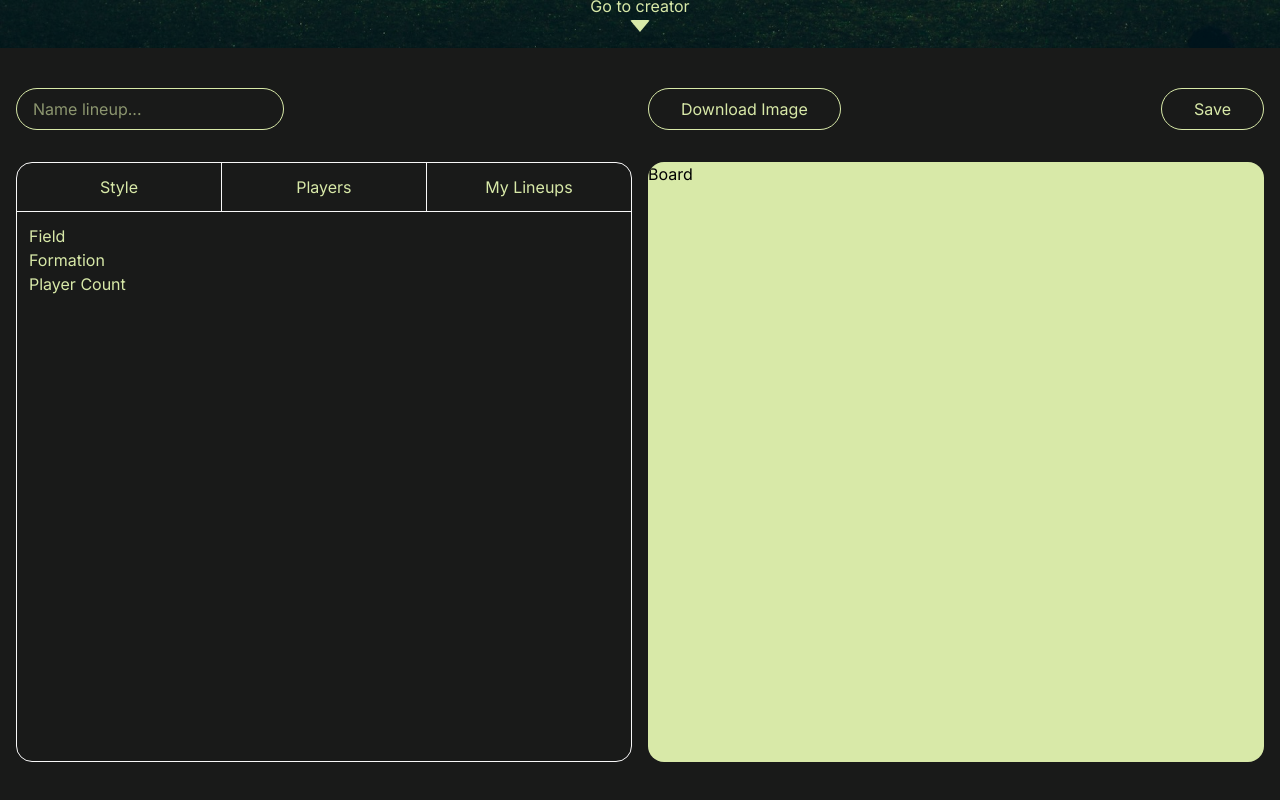
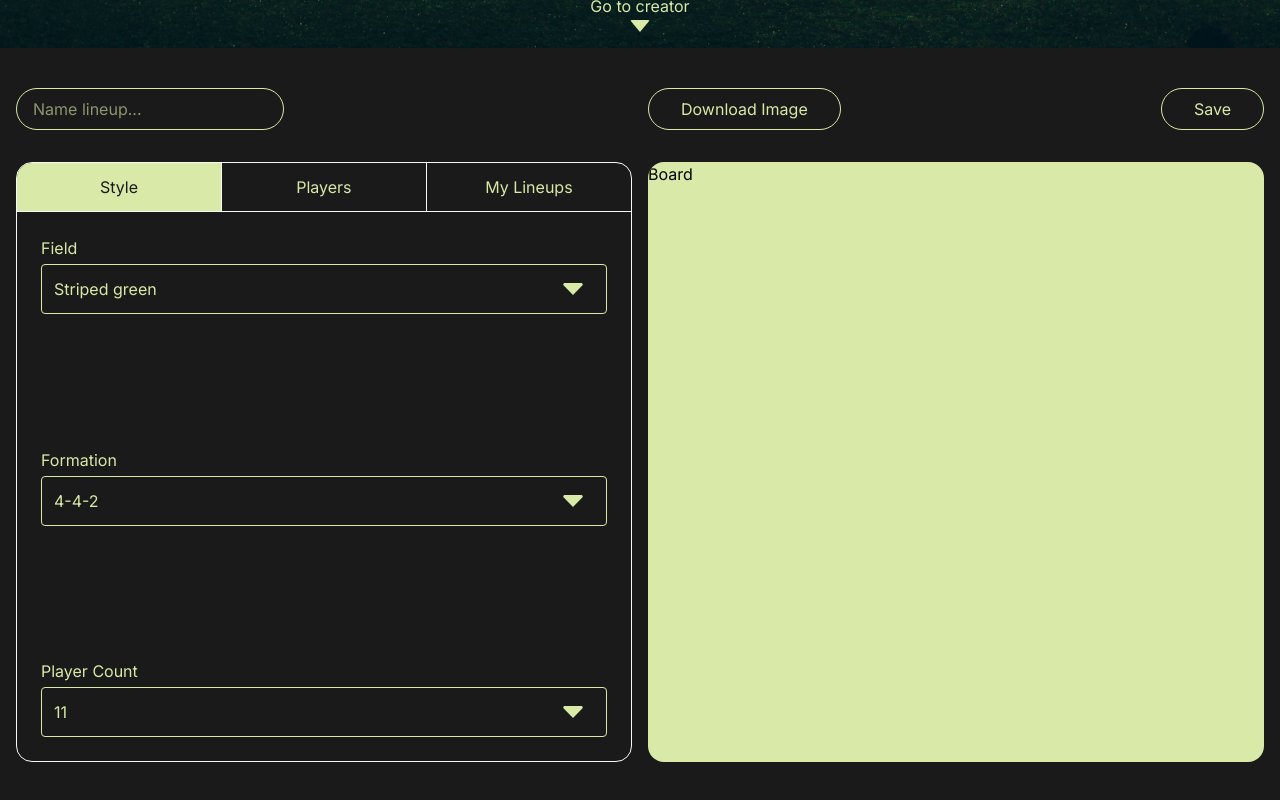
Before and after one commit to JakubMotyl/tactic-board, a Next.js app: page / in a window 1280 px wide. Shown: the part 752-1552 px from the top of the page. Built offline with nearby package versions, Linux system fonts and the light colour scheme.

Commit message:
create state management

```diff
--- a/components/sections/Creator/Board/Board.tsx
+++ b/components/sections/Creator/Board/Board.tsx
@@ -1,6 +1,6 @@
 export default function Board() {
   return (
-    <div className="md:w-1/2 bg-cream w-full h-full rounded-2xl overflow-hidden">
+    <div className="md:w-1/2 bg-cream w-full h-[75dvh] rounded-2xl overflow-hidden">
       <p className="text-black">Board</p>
     </div>
   );
--- a/components/sections/Creator/Creator.tsx
+++ b/components/sections/Creator/Creator.tsx
@@ -1,7 +1,23 @@
+"use client";
 import Menu from "./Menu/Menu";
 import Board from "./Board/Board";
+import { useState } from "react";
+
+export type ValuesProps = Record<number, string | number>;
 
 export default function Creator() {
+  const [values, setValues] = useState<ValuesProps>({
+    1: "striped-green",
+    2: "4-4-2",
+    3: 11,
+  });
+
+  const handleChange = (id: number, newValue: string | number) => {
+    setValues((prev) => ({
+      ...prev,
+      [id]: newValue,
+    }));
+  };
   return (
     <section
       id="creator"
@@ -20,8 +36,8 @@ export default function Creator() {
           <button className="creator-btn">Save</button>
         </div>
       </div>
-      <div className="w-full flex md:flex-row flex-col items-center justify-between gap-4 h-[75dvh]">
-        <Menu />
+      <div className="w-full flex md:flex-row flex-col items-center justify-between gap-4">
+        <Menu values={values} handleChange={handleChange} />
         <Board />
       </div>
     </section>
--- a/components/sections/Creator/Menu/Menu.tsx
+++ b/components/sections/Creator/Menu/Menu.tsx
@@ -1,14 +1,54 @@
+"use client";
+import { useState } from "react";
 import Style from "./Style/Style";
+import Players from "./Players/Players";
+import MyLineups from "./MyLineups/MyLineups";
+import type { ValuesProps } from "../Creator";
 
-export default function Menu() {
+interface MenuProps {
+  values: ValuesProps;
+  handleChange: (id: number, newValue: string | number) => void;
+}
+
+export default function Menu({ values, handleChange }: MenuProps) {
+  const [category, setCategory] = useState<string>("style");
   return (
-    <div className="w-full md:w-1/2 h-full border border-white rounded-2xl overflow-hidden divide-y divide-white">
+    <div className="h-[75dvh] w-full md:w-1/2 border border-white rounded-2xl overflow-hidden divide-y divide-white flex flex-col">
       <div className="w-full bg-transparent flex items-center justify-between divide-x divide-white">
-        <p className="creator-cat-picker">Style</p>
-        <p className="creator-cat-picker">Players</p>
-        <p className="creator-cat-picker">My Lineups</p>
+        <button
+          className={`creator-cat-picker ${
+            category === "style" && "bg-cream text-bg"
+          }`}
+          onClick={() => setCategory("style")}
+        >
+          Style
+        </button>
+        <button
+          className={`creator-cat-picker ${
+            category === "players" && "bg-cream text-bg"
+          }`}
+          onClick={() => setCategory("players")}
+        >
+          Players
+        </button>
+        <button
+          className={`creator-cat-picker ${
+            category === "my lineups" && "bg-cream text-bg"
+          }`}
+          onClick={() => setCategory("my lineups")}
+        >
+          My Lineups
+        </button>
       </div>
-      <Style />
+      <div className="p-6 flex-1 flex flex-col justify-between">
+        {category === "style" && (
+          <Style values={values} handleChange={handleChange} />
+        )}
+        {category === "players" && (
+          <Players values={values} handleChange={handleChange} />
+        )}
+        {category === "my lineups" && <MyLineups />}
+      </div>
     </div>
   );
 }
--- a/components/sections/Creator/Menu/Players/Players.tsx
+++ b/components/sections/Creator/Menu/Players/Players.tsx
@@ -1,5 +1,9 @@
-import React from "react";
+import type { ValuesProps } from "../../Creator";
+interface PlayersProps {
+  values: ValuesProps;
+  handleChange: (id: number, newValue: string | number) => void;
+}
 
-export default function Players() {
-  return <div>Players</div>;
+export default function Players({ values, handleChange }: PlayersProps) {
+  return <div className="flex-1 flex flex-col justify-between">Players</div>;
 }
--- a/components/sections/Creator/Menu/Style/Style.tsx
+++ b/components/sections/Creator/Menu/Style/Style.tsx
@@ -1,10 +1,36 @@
+"use client";
 import { styleData } from "@/data/menu/style";
+import { TiArrowSortedDown } from "react-icons/ti";
+import type { ValuesProps } from "../../Creator";
 
-export default function Style() {
+interface StyleProps {
+  values: ValuesProps;
+  handleChange: (id: number, newValue: string | number) => void;
+}
+
+export default function Style({ values, handleChange }: StyleProps) {
   return (
-    <div className="p-3">
+    <div className="flex-1 flex flex-col justify-between">
       {styleData.map((item) => (
-        <div key={item.id}>{item.label}</div>
+        <div key={item.id} className="flex flex-col gap-1">
+          <span>{item.label}</span>
+          <div className="relative">
+            <select
+              value={values[item.id]}
+              className="border w-full border-cream p-3 pr-10 rounded focus:outline-none focus:border-white appearance-none cursor-pointer"
+              onChange={(e) => handleChange(item.id, e.target.value)}
+            >
+              {item.options.map((opt) => (
+                <option key={opt.label} value={opt.value}>
+                  {opt.label}
+                </option>
+              ))}
+            </select>
+            <div className="absolute right-4 top-1/2 -translate-y-1/2 pointer-events-none">
+              <TiArrowSortedDown className="text-4xl" />
+            </div>
+          </div>
+        </div>
       ))}
     </div>
   );
--- a/package.json
+++ b/package.json
@@ -13,7 +13,8 @@
     "postcss": "^8.5.6",
     "react": "19.2.1",
     "react-dom": "19.2.1",
-    "react-icons": "^5.5.0"
+    "react-icons": "^5.5.0",
+    "react-select": "^5.10.2"
   },
   "devDependencies": {
     "@tailwindcss/postcss": "^4.1.18",
```
Also changed, not shown: 1 other file (tests, documents, lock files or other folders).
